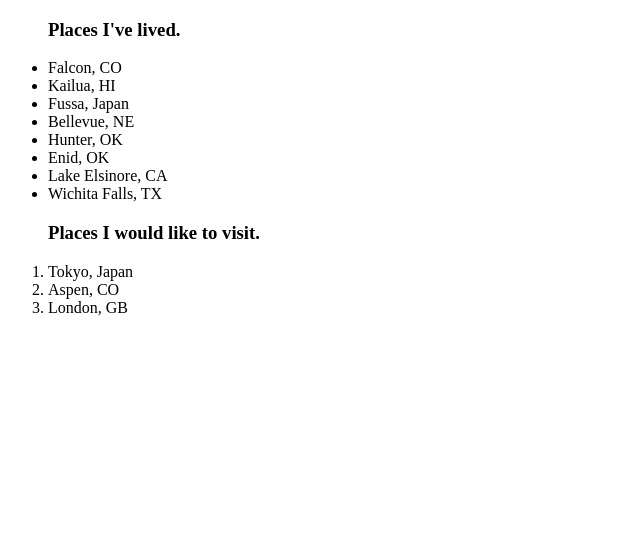
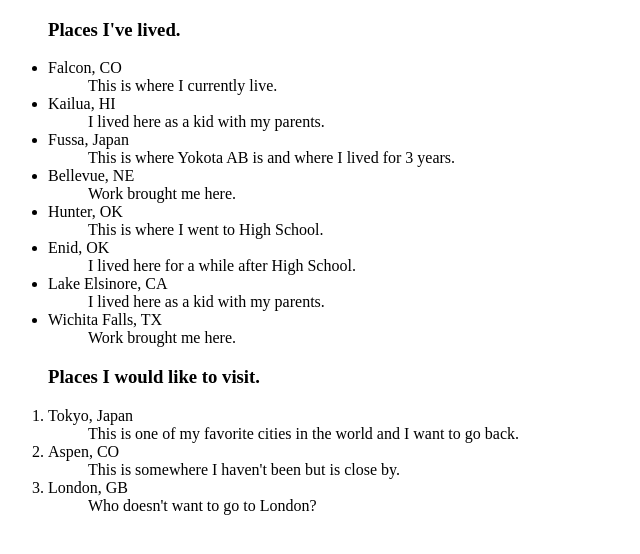
Before and after one commit to barrym07/html-exercise, a plain HTML site: page index.html in a window 1280 px wide. Shown: the whole page, without its empty margins (0-640 px from the left). Drawn offline with Linux system fonts and the light colour scheme.

Commit message:
descriptions added

```diff
--- a/index.html
+++ b/index.html
@@ -8,21 +8,43 @@
 <body>
   <ul>
     <h3>Places I've lived.</h3>
-    <li>Falcon, CO</li>
-    <li>Kailua, HI</li>
-    <li>Fussa, Japan</li>
-    <li>Bellevue, NE</li>
-    <li>Hunter, OK</li>
-    <li>Enid, OK</li>
-    <li>Lake Elsinore, CA</li>
-    <li>Wichita Falls, TX</li>
+    <li>Falcon, CO
+      <dd>This is where I currently live.</dd>
+    </li>
+    <li>Kailua, HI
+      <dd>I lived here as a kid with my parents.</dd>
+    </li>
+    <li>Fussa, Japan
+      <dd>This is where Yokota AB is and where I lived for 3 years.</dd>
+    </li>
+    <li>Bellevue, NE
+      <dd>Work brought me here.</dd>
+    </li>
+    <li>Hunter, OK
+      <dd>This is where I went to High School.</dd>
+    </li>
+    <li>Enid, OK
+      <dd>I lived here for a while after High School.</dd>
+    </li>
+    <li>Lake Elsinore, CA
+      <dd>I lived here as a kid with my parents.</dd>
+    </li>
+    <li>Wichita Falls, TX
+      <dd>Work brought me here.</dd>
+    </li>
   </ul>
 
   <ol>
     <H3>Places I would like to visit.</H3>
-    <li>Tokyo, Japan</li>
-    <li>Aspen, CO</li>
-    <li>London, GB</li>
+    <li>Tokyo, Japan
+      <dd>This is one of my favorite cities in the world and I want to go back.</dd>
+    </li>
+    <li>Aspen, CO
+      <dd>This is somewhere I haven't been but is close by.</dd>
+    </li>
+    <li>London, GB
+      <dd>Who doesn't want to go to London?</dd>
+    </li>
   </ol>
 
 </body>
```
